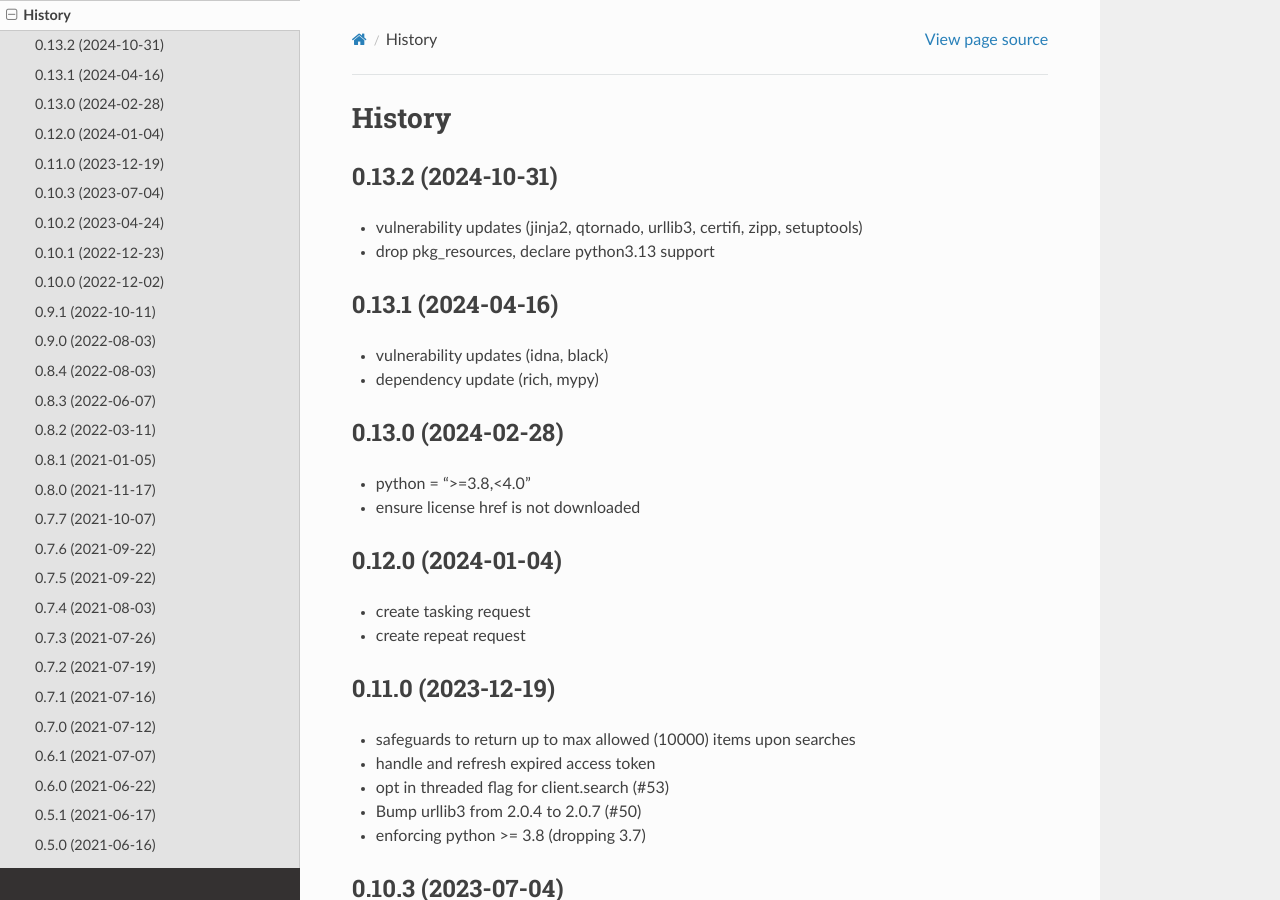
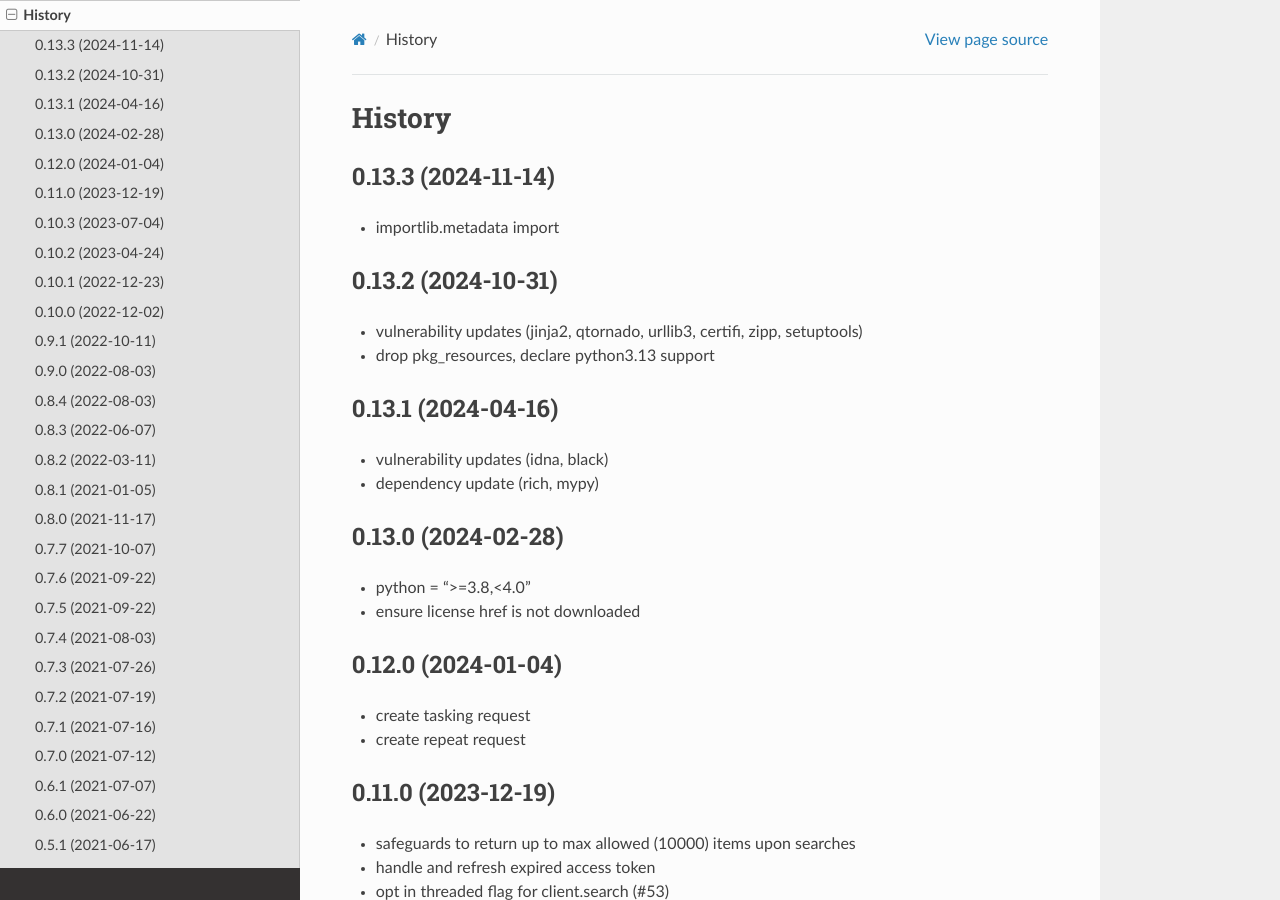
Before and after one commit to capellaspace/console-client, a Sphinx documentation site: the page built from docs/pages/changelog.rst, in a window 1280 px wide and 900 px high. Built offline with Sphinx 7.4.7 and the Read the Docs theme 3.1.0, drawn with Linux system fonts in a browser that asks for light colours.

Commit message:
importlib.metadata import + 0.13.3 release (#86)

```diff
--- a/capella_console_client/version.py
+++ b/capella_console_client/version.py
@@ -1,3 +1,3 @@
-import importlib
+import importlib.metadata
 
 __version__ = importlib.metadata.version("capella-console-client")
--- a/docs/pages/changelog.rst
+++ b/docs/pages/changelog.rst
@@ -1,6 +1,11 @@
 =======
 History
 =======
+
+
+0.13.3 (2024-11-14)
+-------------------
+* importlib.metadata import
 
 
 0.13.2 (2024-10-31)
--- a/pyproject.toml
+++ b/pyproject.toml
@@ -1,6 +1,6 @@
 [tool.poetry]
 name = "capella-console-client"
-version = "0.13.2"
+version = "0.13.3"
 description = "Python SDK for api.capellaspace.com (task, search, order, download)"
 authors = ["Thomas Beyer <thomas.beyer@capellaspace.com>"]
 repository = "https://github.com/capellaspace/console-client"
```
